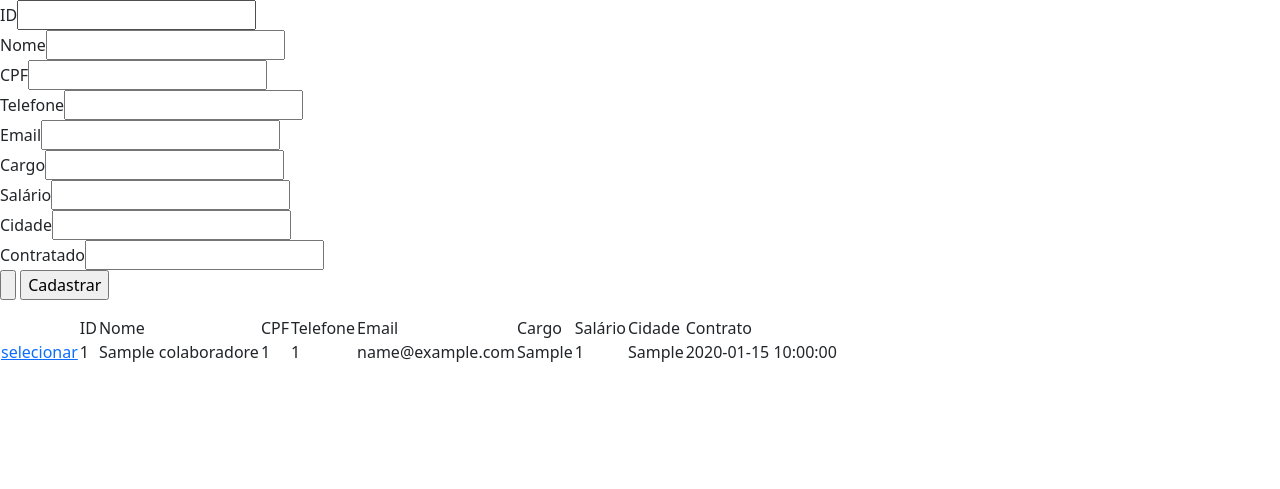
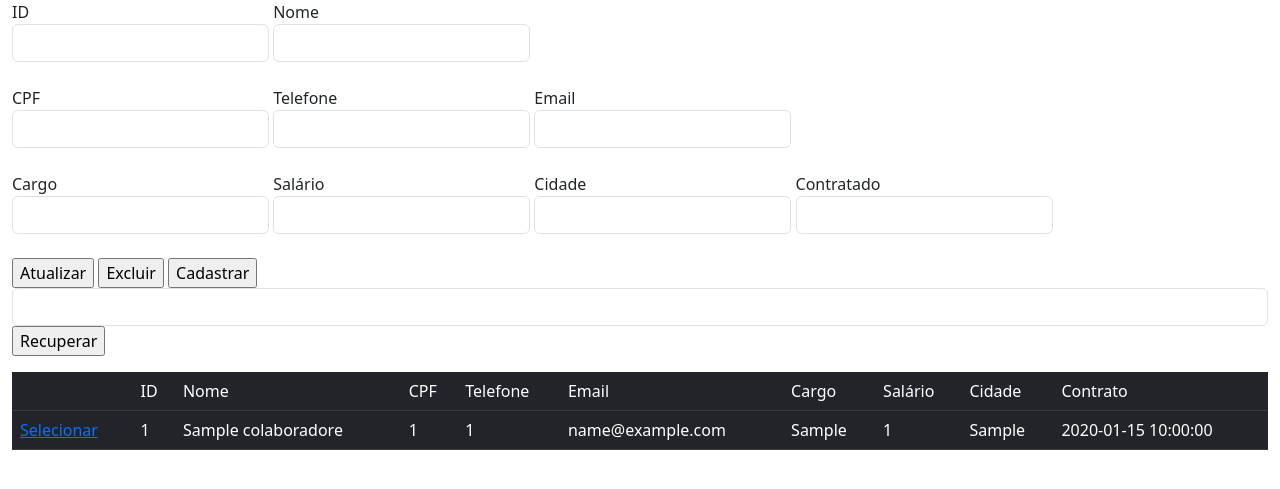
Before and after one commit to iguilhermegr/c-e-r-a, a PHP site: page /?id=1 in a window 1280 px wide. Shown: the top 489 px of the page. Run offline with PHP 8.4, Linux system fonts and the light colour scheme; tables that the repository leaves empty hold one stand-in row (values such as "Sample post"); data that the repository does not hold is empty.

Commit message:
nova atualização

```diff
--- a/index.php
+++ b/index.php
@@ -33,6 +33,12 @@ if (empty($botao)) {
 } else if ($botao == "Cadastrar") {
     $sql = "INSERT INTO colaboradores
     (id, nome, cpf, telefone, email, cargo, salario, cidade, contratado) VALUES ('', '$nome', '$cpf', '$telefone', '$email', '$cargo', '$salario', '$cidade', '$contratado')";
+} else if ($botao == "Excluir") {
+    $sql = "DELETE FROM colaboradores WHERE id = $id";
+} else if ($botao == "Alterar") {
+    $sql = "UPDATE colaboradores SET nome = '$nome', cpf = '$cpf', telefone = '$telefone', email = '$email', cargo = '$cargo', salario = '$salario', cidade = '$cidade', contratado = '$contratado' WHERE id = $id";
+} else if ($botao == "Recuperar") {
+    $sql = "SELECT * FROM colaboradores WHERE nome LIKE '%$pesquisa%' OR cpf LIKE '%$pesquisa%' OR telefone LIKE '%$pesquisa%' OR email LIKE '%$pesquisa%' OR cargo LIKE '%$pesquisa%' OR salario LIKE '%$pesquisa%' OR cidade LIKE '%$pesquisa%' OR contratado LIKE '%$pesquisa%'";
 }
 
 // tratando erros das operações C.E.R.A
@@ -81,26 +87,36 @@ if (!empty($selecionado)) {
 </head>
 
 <body>
+    <div class="container-fluid">
 
     <form name="func" method="POST">
-
-        <label>ID<input type="text" name="id" value="<?php echo $id; ?>" /></label> <br />
-        <label>Nome<input type="text" name="nome" value="<?php echo $nome; ?>" /></label> <br />
-        <label>CPF<input type="text" name="cpf" value="<?php echo $cpf; ?>" class="cpf" /></label> <br />
-        <label>Telefone<input type="text" name="telefone" value="<?php echo $telefone; ?>" class="phone_with_ddd" /></label> <br />
-        <label>Email<input type="text" name="email" value="<?php echo $email; ?>" class="email" /></label> <br />
-        <label>Cargo<input type="text" name="cargo" value="<?php echo $cargo; ?>" /></label> <br />
-        <label>Salário<input type="text" name="salario" value="<?php echo $salario; ?>" class="money" /></label> <br />
-        <label>Cidade<input type="text" name="cidade" value="<?php echo $cidade; ?>" /></label> <br />
-        <label>Contratado<input type="text" name="contratado" value="<?php echo $contratado; ?>" /></label> <br />
+        <div class="form-group">
+            <label>ID<input type="text" name="id" value="<?php echo $id; ?>" class="form-control" /></label>
+            <label>Nome<input type="text" name="nome" value="<?php echo $nome; ?>" class="form-control" /></label>
+        </div> <br />
+        <div class="form-group">
+            <label>CPF<input type="text" name="cpf" value="<?php echo $cpf; ?>" class="form-control cpf" /></label>
+            <label>Telefone<input type="text" name="telefone" value="<?php echo $telefone; ?>" class="form-control phone_with_ddd" /></label>
+            <label>Email<input type="text" name="email" value="<?php echo $email; ?>" class="form-control email" /></label>
+        </div> <br />
+        <div class="form-group">
+            <label>Cargo<input type="text" name="cargo" value="<?php echo $cargo; ?>" class="form-control" /></label>
+            <label>Salário<input type="text" name="salario" value="<?php echo $salario; ?>" class="form-control money" /></label>
+            <label>Cidade<input type="text" name="cidade" value="<?php echo $cidade; ?>" class="form-control" /></label>
+            <label>Contratado<input type="text" name="contratado" value="<?php echo $contratado; ?>" class="form-control date" /></label>
+        </div> <br />
 
 
-        <input type="reset" name="botao" value="<?php echo $botao; ?>" />
+        <input type="submit" name="botao" value="Atualizar" />
+        <input type="submit" name="botao" value="Excluir" />
         <input type="submit" name="botao" value="Cadastrar" />
+        <br />
+        <input type="text" class="form-control" name="pesquisa" />
+        <input type="submit" name="botao" value="Recuperar" />
 
     </form>
 
-    <table>
+    <table class="table table-dark">
         <tr>
             <td></td>
             <td>ID</td>
@@ -114,14 +130,16 @@ if (!empty($selecionado)) {
             <td>Contrato</td>
         </tr>
         <?php
-        $sql_mostra_cad = "SELECT * FROM colaboradores ORDER BY id desc limit 0,10 ";
+        if(empty($pesquisa)){
+            $sql_mostra_cad = "SELECT * FROM colaboradores ORDER BY id desc limit 0,10 ";
+        }
         $resultado = mysqli_query($conexao, $sql_mostra_cad);
 
         while ($linha = mysqli_fetch_assoc($resultado))
             echo "
                 <tr>
                     <td>
-                        <a href='?id=" . $linha["id"] . "'>selecionar</a>
+                        <a href='?id=" . $linha["id"] . "'>Selecionar</a>
                     </td>
                     <td>" . $linha["id"] . "</td>
                     <td>" . $linha["nome"] . "</td>
@@ -137,6 +155,7 @@ if (!empty($selecionado)) {
 
         ?>
     </table>
+    </div>
 
     <script src="assets/lib/bootstrap-5.3.0/js/bootstrap.js"></script>
     <script src="assets/lib/jquery-3.7.0/script.js"></script>
```
